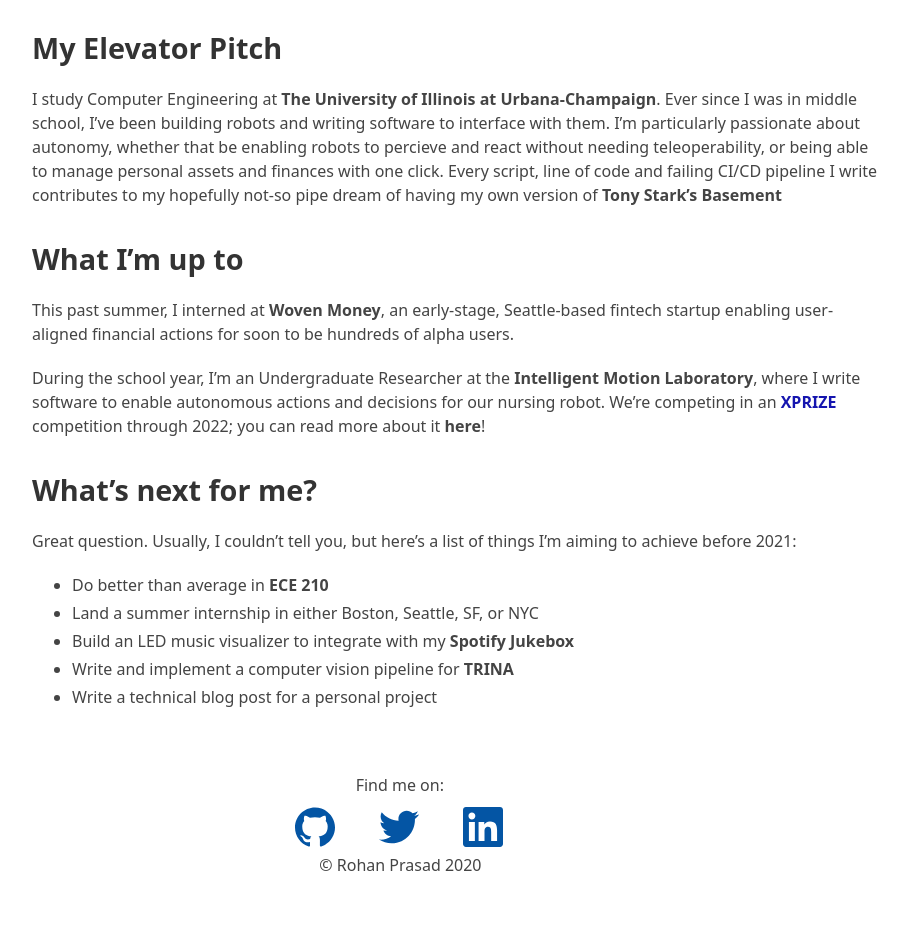
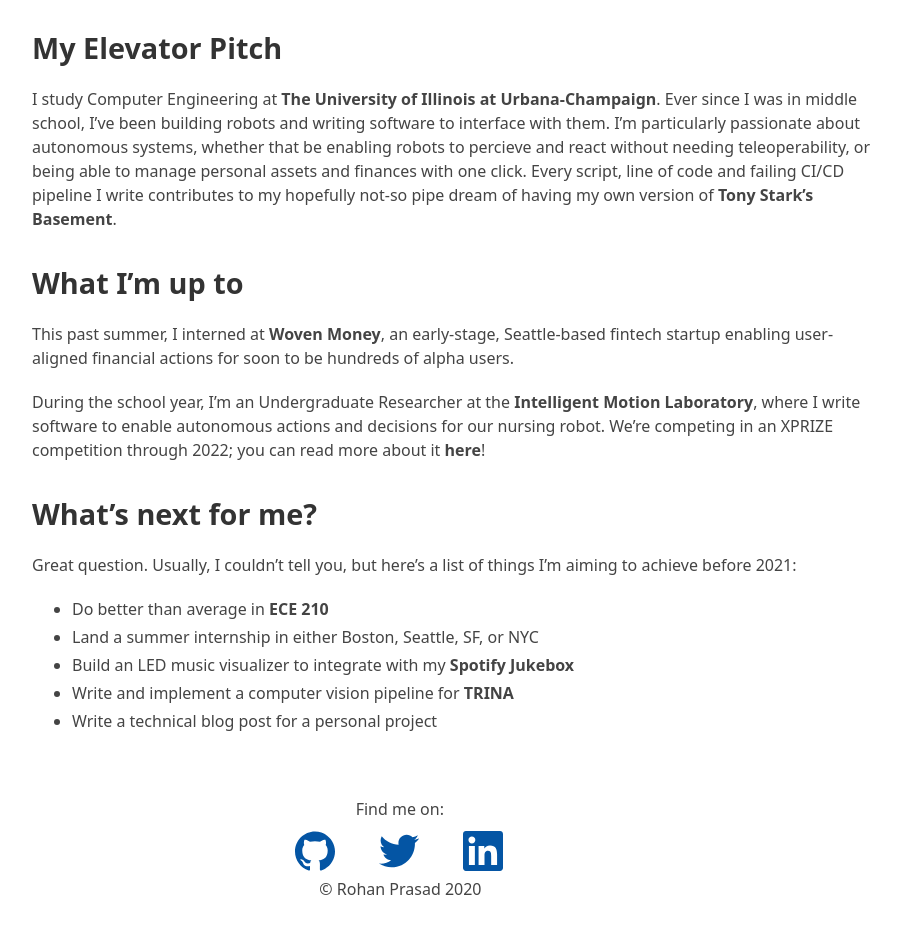
Before and after one commit to MathewChanda/personal-website-v2, a Jekyll site: the page built from index.md, in a window 1280 px wide, cut to the strip 477-1452 px from the top of the page. Shown: the top 934 px of the strip, without its empty margins (183-1091 px from the left). Built offline with Jekyll 4.4.1, drawn with Linux system fonts in a browser that asks for light colours; our own code applies the rules of GitHub Pages for plain Markdown files.

Commit message:
updated links and typos

```diff
--- a/_includes/social.html
+++ b/_includes/social.html
@@ -9,7 +9,7 @@
         </a>
       </li>
      <li class="twitter">
-        <a href="https://twitter.com/intent/tweet?via=USERNAME&url={{ page.url | replace:'index.html','' | prepend: site.baseurl | prepend: site.url | uri_escape}}&text={{ page.title | default:"" | uri_escape}}" target="_blank">
+        <a href="http://twitter.com/rohanp9000"" | uri_escape}}" target="_blank">
           {% include social/twitter.svg %}
         </a>
       </li>
--- a/index.md
+++ b/index.md
@@ -3,13 +3,13 @@
 
 ##  My Elevator Pitch
 
-I study Computer Engineering at [The University of Illinois at Urbana-Champaign](https://ece.illinois.edu/){:target="_blank"}. Ever since I was in middle school, I've been building robots and writing software to interface with them. I'm particularly passionate about autonomy, whether that be enabling robots to percieve and react without needing teleoperability, or being able to manage personal assets and finances with one click. Every script, line of code and failing CI/CD pipeline I write contributes to my hopefully not-so pipe dream of having my own version of [Tony Stark's Basement](./assets/ironman.jpg){:target="_blank"}
+I study Computer Engineering at [The University of Illinois at Urbana-Champaign](https://ece.illinois.edu/){:target="_blank"}. Ever since I was in middle school, I've been building robots and writing software to interface with them. I'm particularly passionate about autonomous systems, whether that be enabling robots to percieve and react without needing teleoperability, or being able to manage personal assets and finances with one click. Every script, line of code and failing CI/CD pipeline I write contributes to my hopefully not-so pipe dream of having my own version of [Tony Stark's Basement](./assets/ironman.jpg){:target="_blank"}.
 
 ##  What I'm up to
 
 This past summer, I interned at [Woven Money](https://wovenmoney.com/){:target="_blank"}, an early-stage, Seattle-based fintech startup enabling user-aligned financial actions for soon to be hundreds of alpha users.
 
-During the school year, I'm an Undergraduate Researcher at the [Intelligent Motion Laboratory](https://motion.cs.illinois.edu){:target="_blank"}, where I write software to enable autonomous actions and decisions for our nursing robot. We're competing in an **XPRIZE** competition through 2022; you can read more about it [here](https://avatar.xprize.org/prizes/avatar){:target="_blank"}!
+During the school year, I'm an Undergraduate Researcher at the [Intelligent Motion Laboratory](https://motion.cs.illinois.edu){:target="_blank"}, where I write software to enable autonomous actions and decisions for our nursing robot. We're competing in an XPRIZE competition through 2022; you can read more about it [here](https://avatar.xprize.org/prizes/avatar){:target="_blank"}!
 
 
 
--- a/styles/styles.scss
+++ b/styles/styles.scss
@@ -192,15 +192,30 @@ img {
 
 .sharebuttons .github svg {
   fill: #0455A4;
+  -webkit-transition: fill .4s ease;
+}
+
+.sharebuttons .github svg:hover {
+  fill: #E84A27;
 }
 
 .sharebuttons .twitter svg {
   fill: #0455A4;
+  -webkit-transition: fill .4s ease;
 }
 
+.sharebuttons .twitter svg:hover {
+  fill: #E84A27;
+}
 .sharebuttons .linkedin svg {
   fill: #0455A4;
+  -webkit-transition: fill .4s ease;
 }
+
+.sharebuttons .linkedin svg:hover {
+  fill: #E84A27;
+}
+
 
 //Section title and content
 // other-project
```
